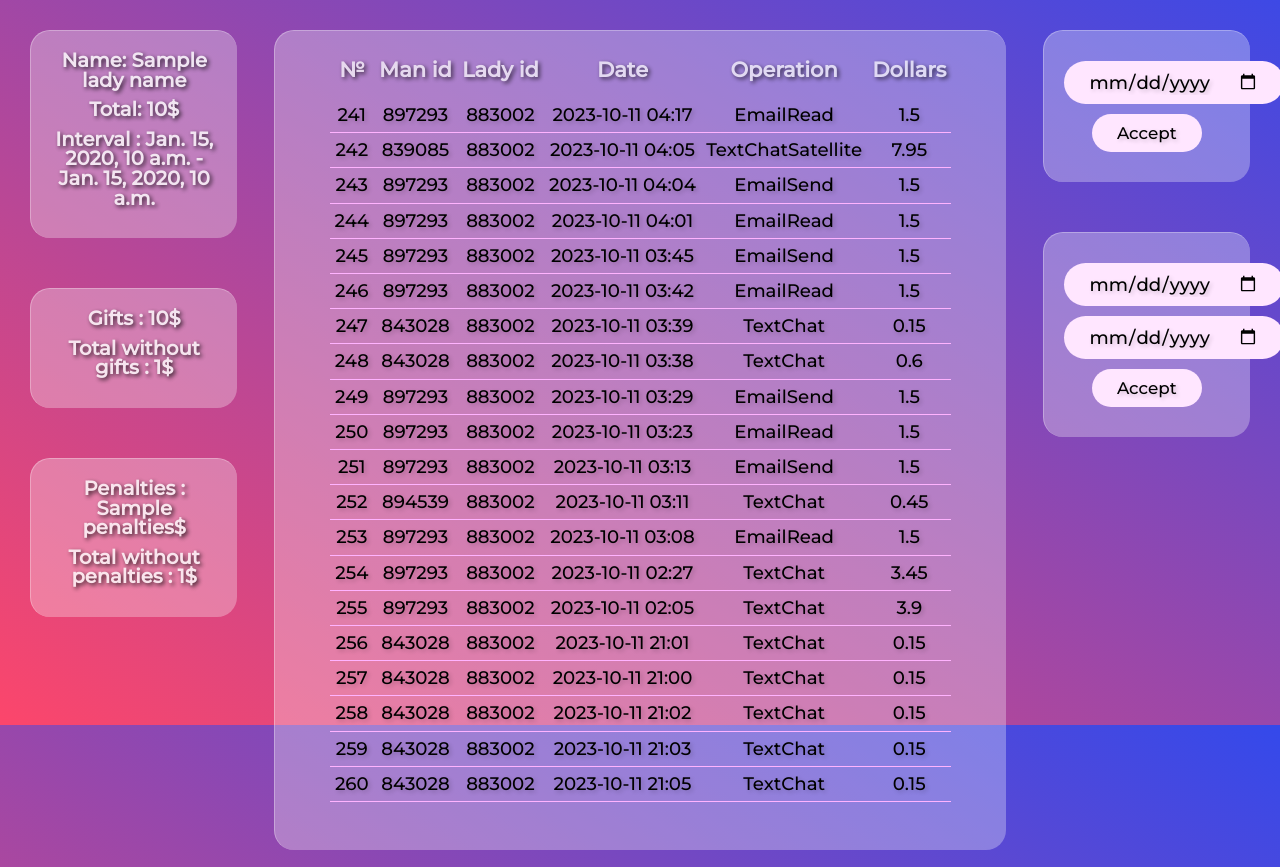
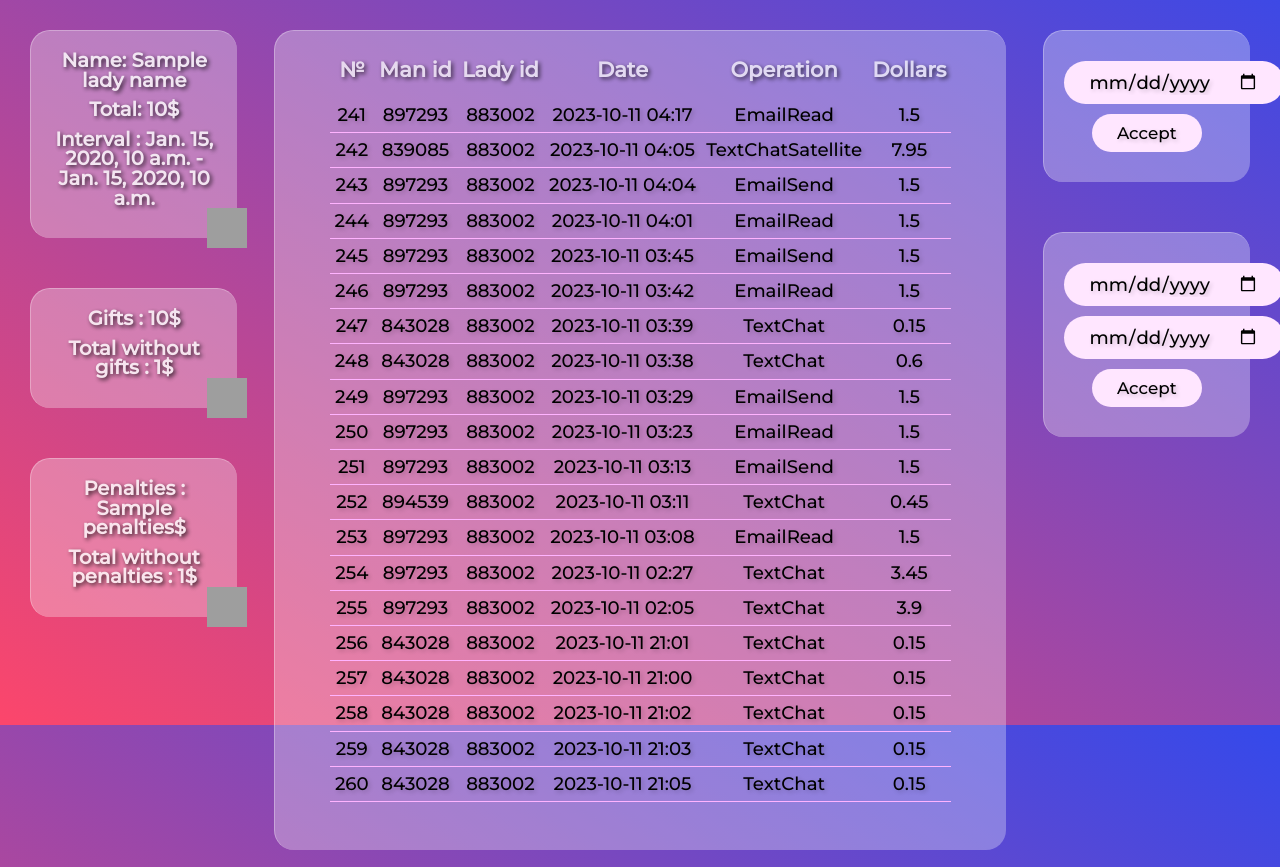
Before and after one commit to MoHTuK/agencystatistic, a Django app: template MirageAgency/Statistics/templates/Statistics/main.html in a window 1280 px wide. Shown: the part 75-942 px from the top of the page. Run offline with Django 4.2, Linux system fonts and the light colour scheme; data comes from the database, SQL or seed files in the repository; the template is opened without the code that fills it: values that come from a table or form of the project are taken from there, most other values are stand-ins (such as "Sample title", 1, 10 or a date in 2020); grey boxes are pictures that could not be loaded.

Commit message:
add icons, css style

```diff
--- a/MirageAgency/Statistics/static/statistics/css/style.css
+++ b/MirageAgency/Statistics/static/statistics/css/style.css
@@ -66,6 +66,7 @@ body {
     border-top: 1px solid rgba(255, 255, 255, 0.3);
 }
 .user_info {
+    position: relative;
     width: 100% !important;
     padding: 20px;
     background: rgba(255, 255, 255, 0.3);
@@ -73,6 +74,13 @@ body {
     border-left: 1px solid rgba(255, 255, 255, 0.3);
     border-top: 1px solid rgba(255, 255, 255, 0.3);
     text-align: center;
+}
+.user_info img{
+    position: absolute;
+    bottom: -10px;
+    right: -10px;
+    width: 40px;
+    height: 40px;
 }
 .user_info p {
     font-weight: 600;
--- a/MirageAgency/Statistics/templates/Statistics/main.html
+++ b/MirageAgency/Statistics/templates/Statistics/main.html
@@ -53,14 +53,17 @@
                 {% else %}
                 <p>Date : {{ max_date }}</p>
                 {% endif %}
+                <img src="/static/statistics/images/total_icon.png" alt="header-img" class="btn__icon">
             </div>
             <div class="user_info">
                 <p>Gifts : {{ gifts_total }}$</p>
                 <p>Total without gifts : {{ total_without_gifts }}$</p>
+                <img src="/static/statistics/images/gift_box.png" alt="header-img" class="btn__icon">
             </div>
             <div class="user_info">
                 <p>Penalties : {{ penalties }}$</p>
                 <p>Total without penalties : {{ total_without_penalties }}$</p>
+                <img src="/static/statistics/images/sanction_icon.png" alt="header-img" class="btn__icon">
             </div>
         </div>
         <div class="container">
```
